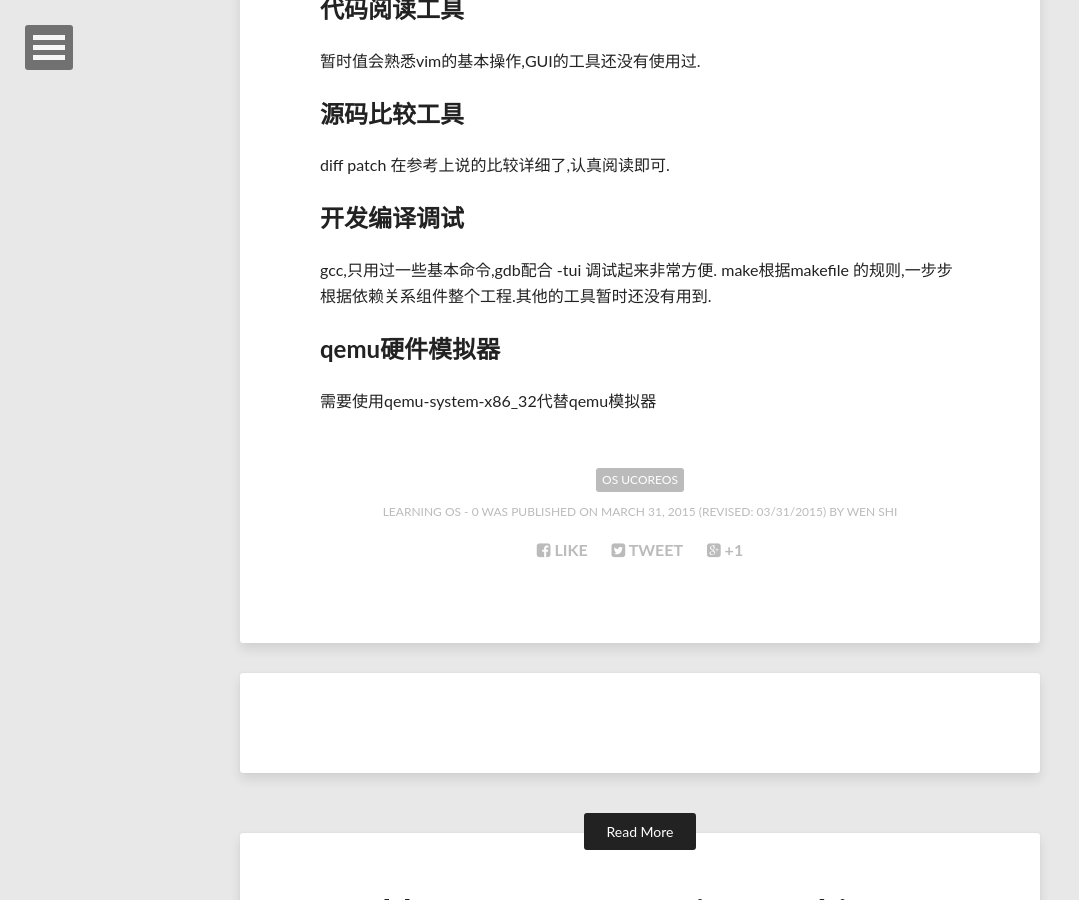
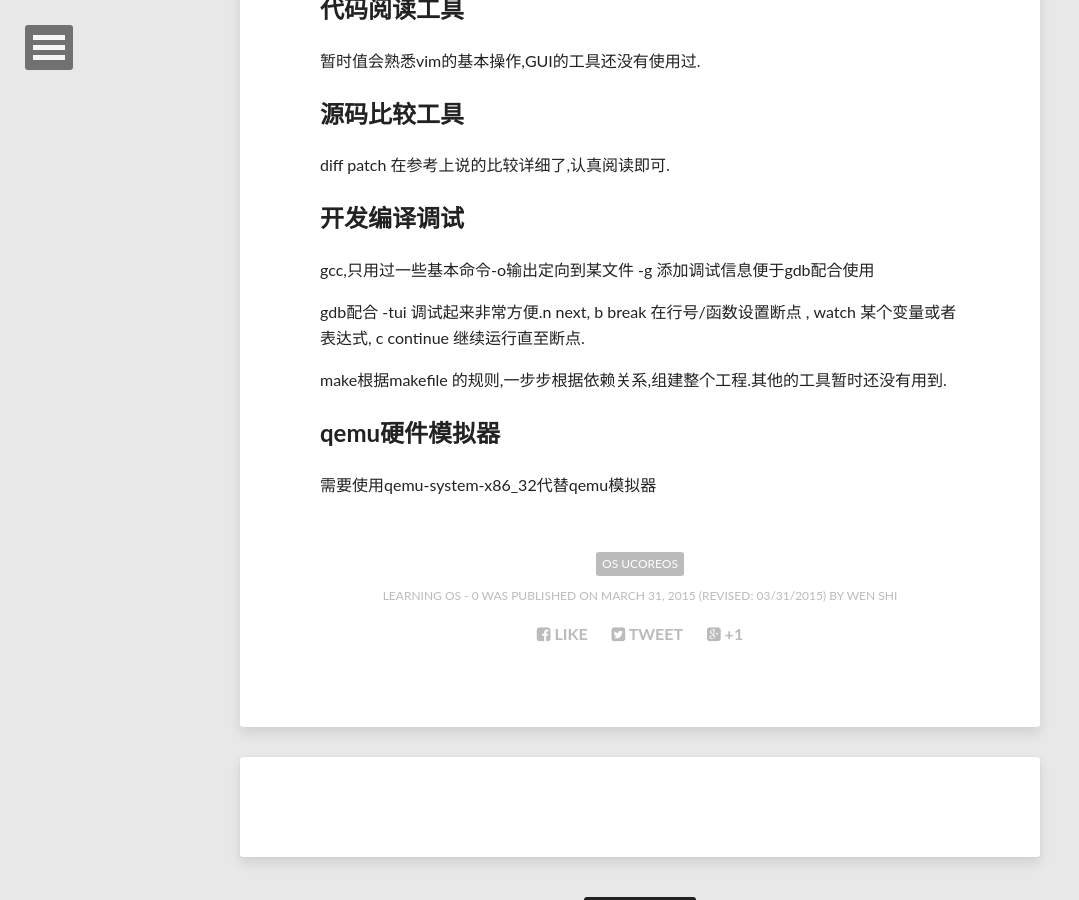
Before and after one commit to huicpc0215/huicpc0215.github.io, a Jekyll site: the page built from _posts/2015-03-31-Learning-OS-0.md, in a window 1280 px wide and 900 px high, scrolled down 1685 px. Shown: the whole window, without its empty margins (0-1079 px from the left). Built offline with Jekyll 4.4.1, drawn with Linux system fonts in a browser that asks for light colours; nearby versions of some CDN libraries; comment, search, counter and statistics services are not loaded.

Commit message:
update lab0

```diff
--- a/_posts/2015-03-31-Learning-OS-0.md
+++ b/_posts/2015-03-31-Learning-OS-0.md
@@ -66,7 +66,11 @@ diff patch 在参考上说的比较详细了,认真阅读即可.
 
 ## 开发编译调试
 
-gcc,只用过一些基本命令,gdb配合 -tui 调试起来非常方便. make根据makefile 的规则,一步步根据依赖关系组件整个工程.其他的工具暂时还没有用到.
+gcc,只用过一些基本命令-o输出定向到某文件 -g 添加调试信息便于gdb配合使用
+
+gdb配合 -tui 调试起来非常方便.n next, b break 在行号/函数设置断点 , watch 某个变量或者表达式, c continue 继续运行直至断点.
+
+make根据makefile 的规则,一步步根据依赖关系,组建整个工程.其他的工具暂时还没有用到.
 
 ## qemu硬件模拟器
 
```
